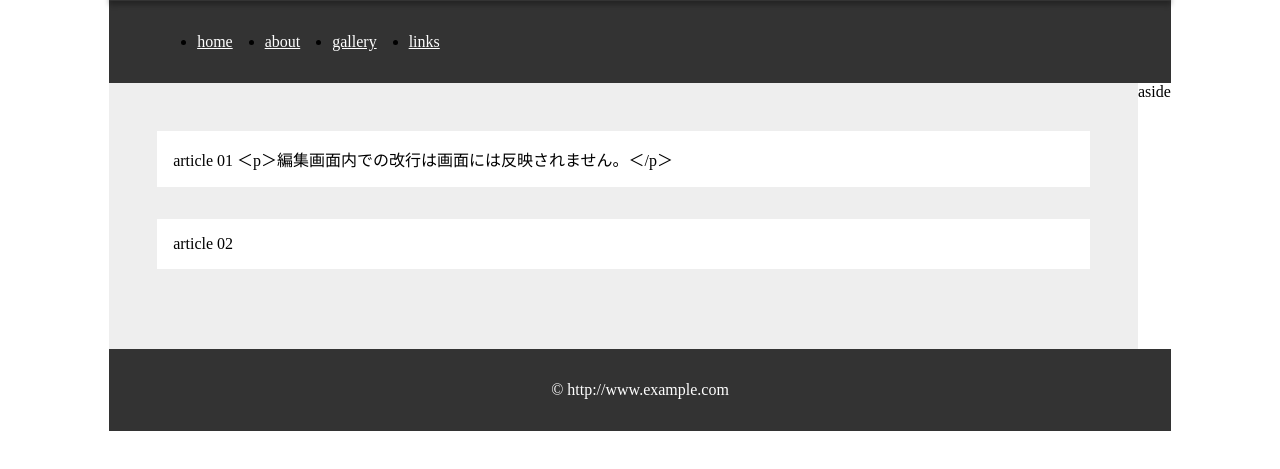
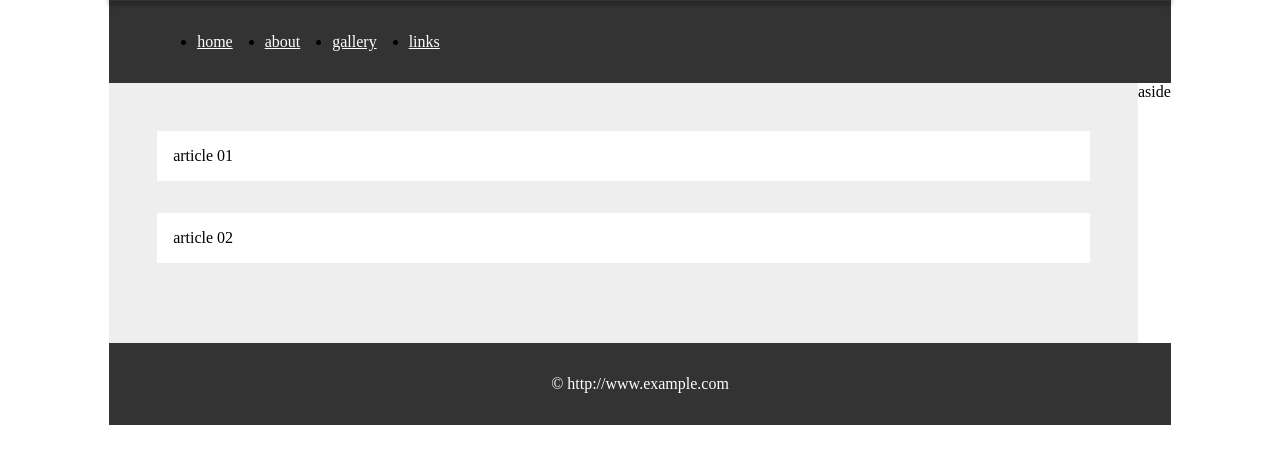
Before and after one commit to yuki-takamura12/SampleSite, a plain HTML site: page index.html in a window 1280 px wide. Shown: the part 135-604 px from the top of the page. Drawn offline with Linux system fonts and the light colour scheme.

Commit message:
Add files via upload

```diff
--- a/index.html
+++ b/index.html
@@ -2,9 +2,9 @@
 <html lang="ja">
 
 <head>
-  <meta charset="UTF-8">
-  <link rel="stylesheet" href="style.css">
-  <title>Sample Site</title>
+    <meta charset="UTF-8">
+    <link rel="stylesheet" href="style.css">
+    <title>Sample Site</title>
 </head>
 
 <body>
@@ -30,7 +30,6 @@
 
         <article>
           article 01
-          ＜p＞編集画面内での改行は画面には反映されません。＜/p＞
         </article>
 
         <article>
```
